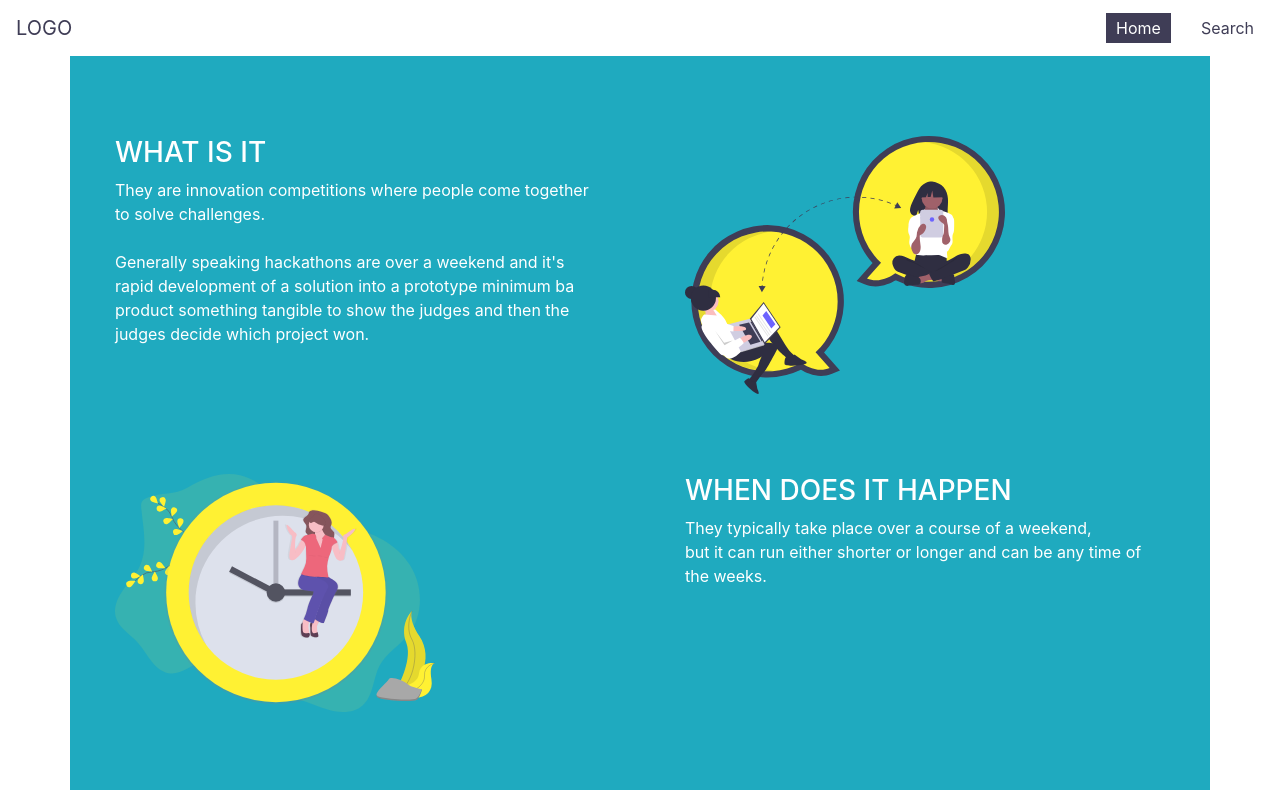
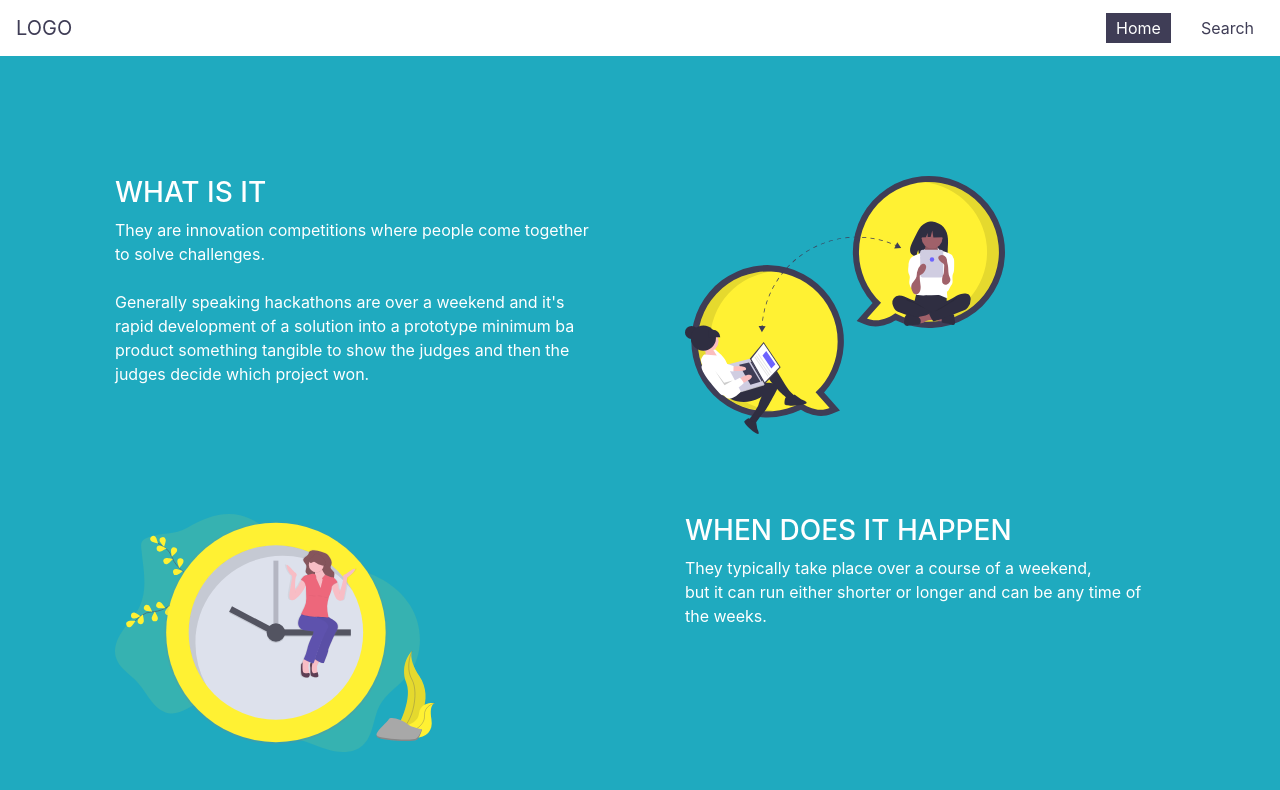
Before and after one commit to tanishabisht/App-Eureka, a React (Create React App) app: page /#/home in a window 1280 px wide. Shown: the top 790 px of the page. Built offline with nearby package versions, Linux system fonts and the light colour scheme.

Commit message:
background home fixed

```diff
--- a/src/Pages/Home/Home.js
+++ b/src/Pages/Home/Home.js
@@ -6,7 +6,7 @@ import svgImg4 from "../../Images/404.svg"
 
 const Home = () => {
     return (
-        <div>
+        <div className='container-fluid container_main'>
 
             <div className="container_main container">
                 <div className="row new">
```
